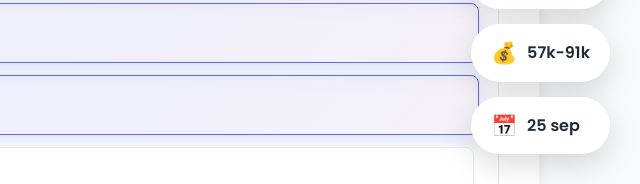
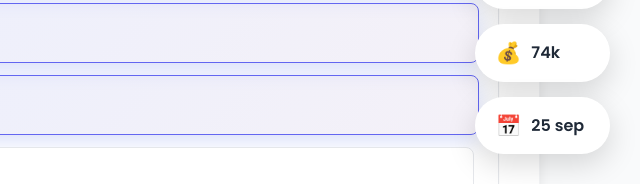
Before and after one commit to dege96/DGTaleKlientPortal, a plain HTML site: page feedback-form.html in a window 1280 px wide. Shown: the part 616-800 px from the top of the page, 640-1280 px from the left. Drawn offline with Linux system fonts and the light colour scheme.

Commit message:
Change price display to show average cost instead of min-max range

```diff
--- a/feedback-form.html
+++ b/feedback-form.html
@@ -1642,12 +1642,13 @@
 
             // Visa kostnad endast om något är valt
             if (minCost > 0) {
-                const costText = `${minCost.toLocaleString('sv-SE')} - ${maxCost.toLocaleString('sv-SE')} SEK`;
+                const averageCost = Math.round((minCost + maxCost) / 2);
+                const costText = `${averageCost.toLocaleString('sv-SE')} SEK`;
                 document.getElementById('costEstimate').textContent = costText;
 
                 // Uppdatera floating indicator
                 document.getElementById('costIndicator').textContent =
-                    `${Math.round(minCost/1000)}k-${Math.round(maxCost/1000)}k`;
+                    `${Math.round(averageCost/1000)}k`;
 
                 // Uppdatera kvalitetsindikator
                 if (quality) {
```
